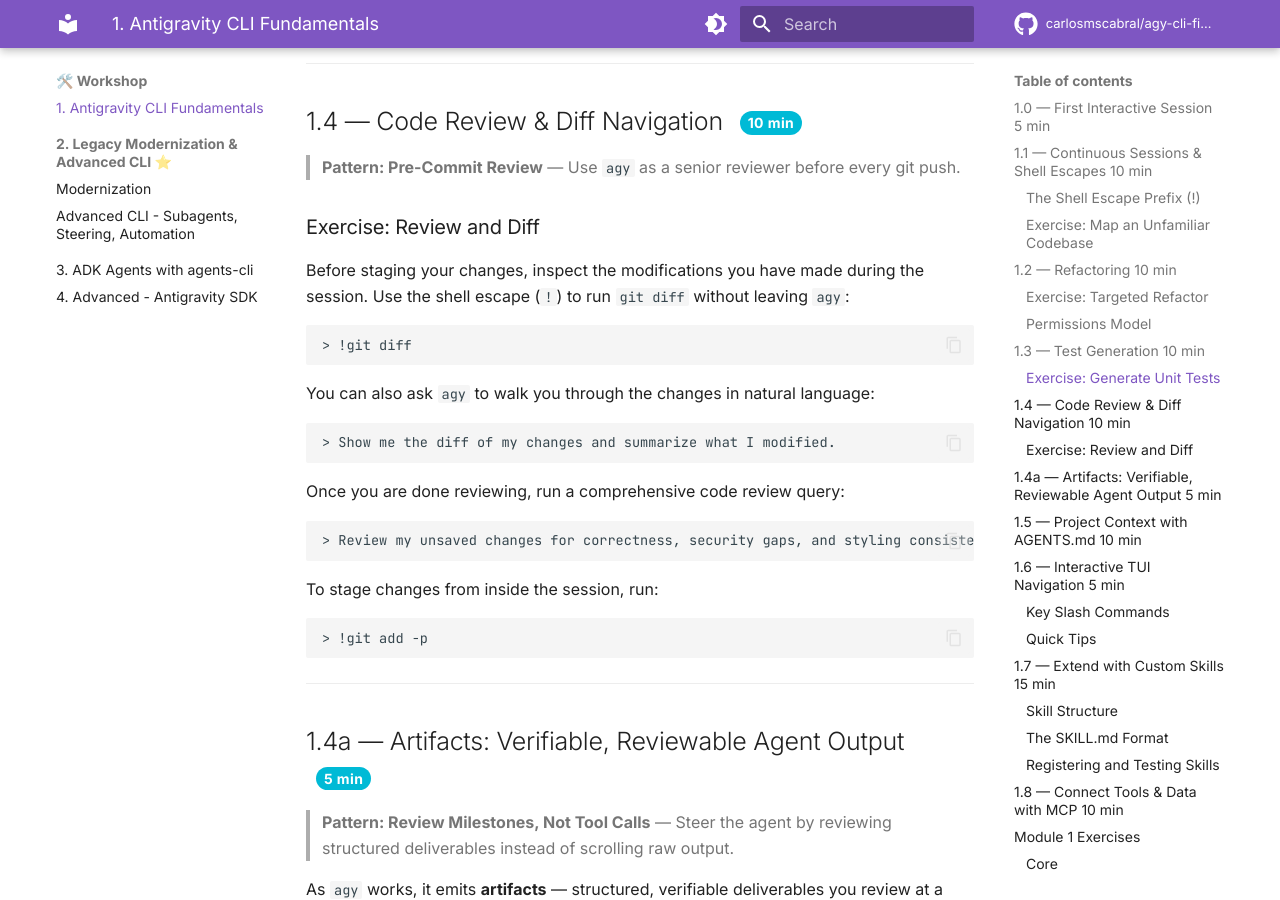
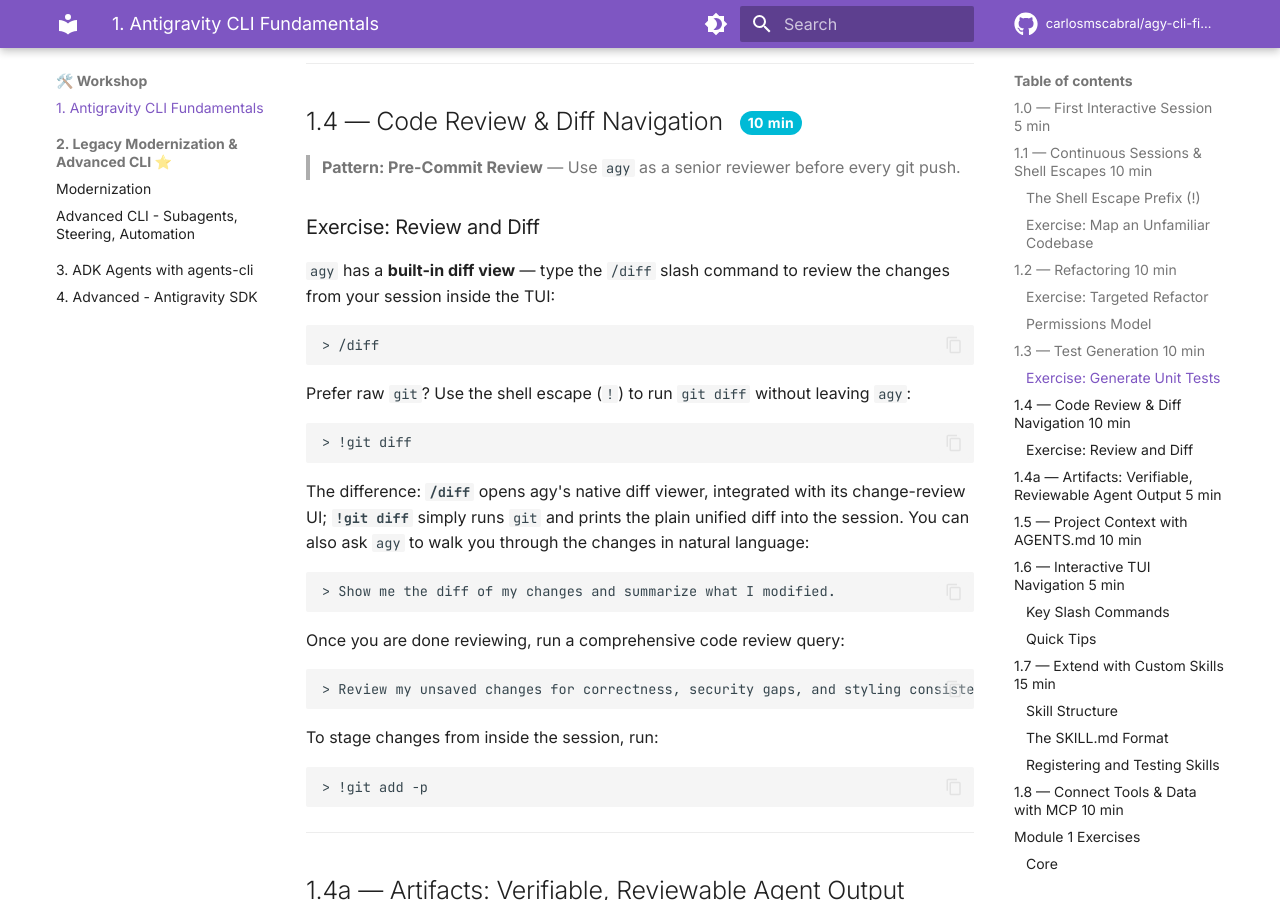
Before and after one commit to carlosmscabral/agy-cli-field-workshop, an MkDocs documentation site: the page built from docs/sdlc-productivity.md, in a window 1280 px wide and 900 px high, scrolled down 2981 px. Built offline with MkDocs 1.6.1 and Material for MkDocs 9.7.7, drawn with Linux system fonts in a browser that asks for light colours; comment, search, counter and statistics services are not loaded.

Commit message:
docs: restore /diff — it IS a real agy slash command (#5)
Correcting an audit error: /diff was removed from the Module 1 demo on the wrong
assumption it was fictional (binary strings gave a false negative, same as
/planning). Confirmed live on v1.0.16. Restored /diff as the agy-native diff view
in sdlc-productivity §1.4 (alongside !git diff for raw git), added it to the
cheatsheet, recorded it as confirmed in the grounding doc, and added a caveat
that string-grep must not be used to disprove slash commands.

````diff
--- a/docs/sdlc-productivity.md
+++ b/docs/sdlc-productivity.md
@@ -130,13 +130,19 @@
 
 ### Exercise: Review and Diff
 
-Before staging your changes, inspect the modifications you have made during the session. Use the shell escape (`!`) to run `git diff` without leaving `agy`:
+`agy` has a **built-in diff view** — type the `/diff` slash command to review the changes from your session inside the TUI:
+
+```text
+> /diff
+```
+
+Prefer raw `git`? Use the shell escape (`!`) to run `git diff` without leaving `agy`:
 
 ```text
 > !git diff
 ```
 
-You can also ask `agy` to walk you through the changes in natural language:
+The difference: **`/diff`** opens agy's native diff viewer, integrated with its change-review UI; **`!git diff`** simply runs `git` and prints the plain unified diff into the session. You can also ask `agy` to walk you through the changes in natural language:
 
 ```text
 > Show me the diff of my changes and summarize what I modified.
````
Also changed, not shown: docs/cheatsheet.md (+1 -0 lines), research/agy-cli-grounding.md (+3 -0 lines).
